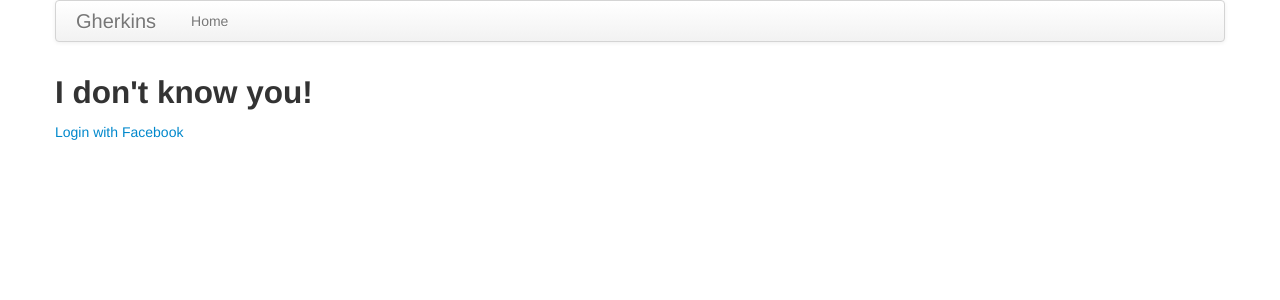
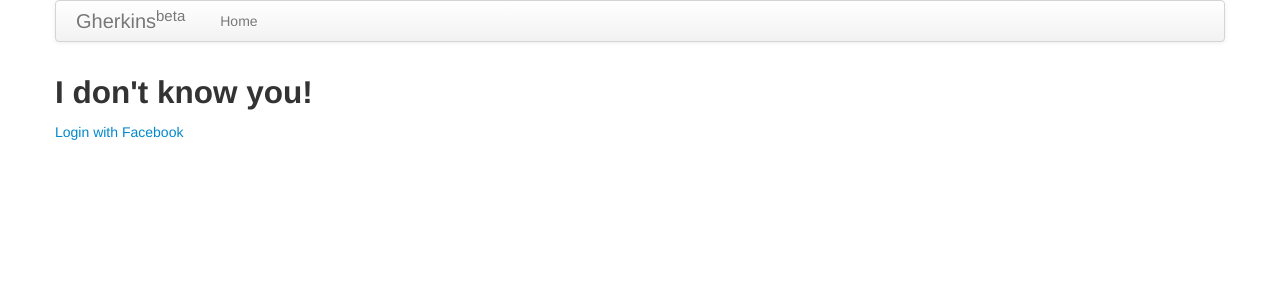
Before and after one commit to kozak127/gherkins, a Flask app: page / in a window 1280 px wide. Shown: the top 300 px of the page. Run offline with Flask 2, Linux system fonts and the light colour scheme; parts of the project's set-up code (start-up, migrations or seed data) failed here and were passed over; some libraries are stand-ins or nearby versions.

Commit message:
Added another word 'beta' to site title.

```diff
--- a/app/templates/base.html
+++ b/app/templates/base.html
@@ -21,7 +21,7 @@
             <span class="icon-bar"></span>
             <span class="icon-bar"></span>
           </a>
-          <a class="brand" href="/">Gherkins</a>
+          <a class="brand" href="/">Gherkins<sup>beta</sup></a>
             <ul class="nav">
               <li><a href="{{ url_for('index') }}">Home</a></li>
               {% if current_user.is_authenticated() %}
```
